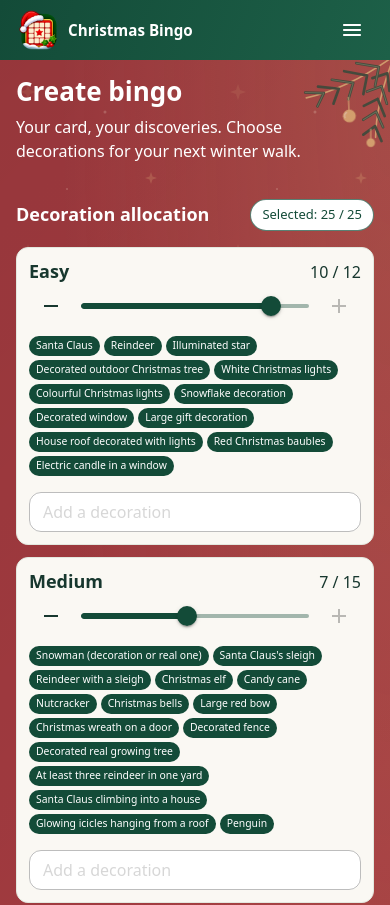
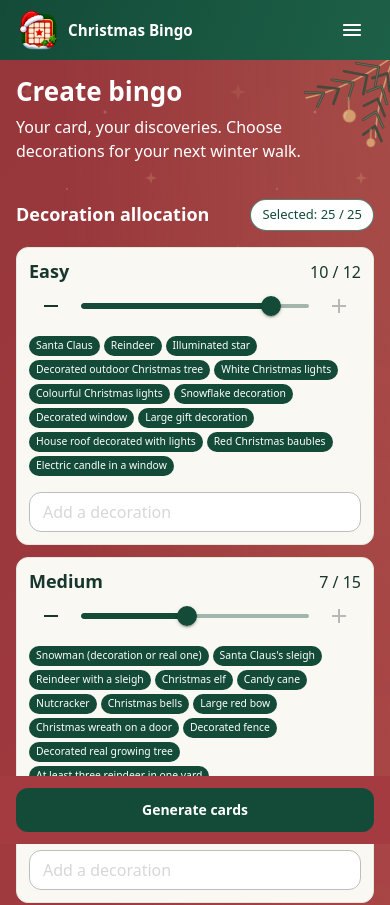
Before and after one commit to Greta741/ChristmasBingo, a React (Vite) app: page /#/create in a window 390 px wide. Shown: the top 905 px of the page. Built offline with nearby package versions, Linux system fonts and the light colour scheme.

Commit message:
sticky mobile generate

```diff
--- a/src/views/create/CreateView.tsx
+++ b/src/views/create/CreateView.tsx
@@ -41,6 +41,9 @@ const CreationSection = styled('section')(({ theme }) => ({
     'radial-gradient(ellipse at top right, rgba(239,207,140,0.13), transparent 60%), linear-gradient(135deg, rgba(0,0,0,0.08), transparent 55%)',
   color: theme.palette.secondary.contrastText,
   '& header .MuiTypography-root': { color: 'inherit' },
+  [theme.breakpoints.down('sm')]: {
+    backgroundImage: `linear-gradient(to top, ${theme.palette.secondary.main} 120px, transparent 280px), radial-gradient(ellipse at top right, rgba(239,207,140,0.13), transparent 60%), linear-gradient(135deg, rgba(0,0,0,0.08), transparent 55%)`,
+  },
 }))
 
 const CreationContent = styled('div')(({ theme }) => ({
@@ -65,6 +68,21 @@ const PlaceholderGrid = styled('div')(({ theme }) => ({
   },
 }))
 
+const GenerateBar = styled('div')(({ theme }) => ({
+  display: 'flex',
+  justifyContent: 'center',
+  padding: theme.spacing(0, 3, 3),
+  [theme.breakpoints.down('sm')]: {
+    position: 'sticky',
+    bottom: 0,
+    zIndex: 1,
+    padding: theme.spacing(1.5, 2),
+    paddingBottom: `max(${theme.spacing(1.5)}, env(safe-area-inset-bottom))`,
+    backgroundColor: theme.palette.secondary.main,
+    '& > button': { width: '100%', minWidth: 0 },
+  },
+}))
+
 export function CreateView() {
   const { t } = useTranslation()
   const [batchSize, setBatchSize] = useState(1)
@@ -84,17 +102,27 @@ export function CreateView() {
             <CreateActions
               batchSize={batchSize}
               onBatchSizeChange={setBatchSize}
-              onGenerate={() =>
+            />
+          </CreationContent>
+          <GenerateBar>
+            <Button
+              variant="contained"
+              color="primary"
+              sx={{ minWidth: 220 }}
+              onClick={() =>
                 previewRef.current?.scrollIntoView({
-                  behavior: window.matchMedia('(prefers-reduced-motion: reduce)')
-                    .matches
+                  behavior: window.matchMedia(
+                    '(prefers-reduced-motion: reduce)',
+                  ).matches
                     ? 'instant'
                     : 'smooth',
                   block: 'start',
                 })
               }
-            />
-          </CreationContent>
+            >
+              {t('allocation.generate')}
+            </Button>
+          </GenerateBar>
         </CreationSection>
         <PreviewArea ref={previewRef}>
           {Array.from({ length: batchSize }, (_, cardIndex) => (
--- a/src/views/create/components/CreateActions.tsx
+++ b/src/views/create/components/CreateActions.tsx
@@ -1,6 +1,5 @@
 import AddIcon from '@mui/icons-material/Add'
 import RemoveIcon from '@mui/icons-material/Remove'
-import Button from '@mui/material/Button'
 import IconButton from '@mui/material/IconButton'
 import InputBase from '@mui/material/InputBase'
 import Typography from '@mui/material/Typography'
@@ -46,25 +45,14 @@ const CountInput = styled(InputBase)(({ theme }) => ({
   },
 }))
 
-const GenerateButton = styled(Button)(({ theme }) => ({
-  minWidth: 220,
-  '&.Mui-disabled': {
-    backgroundColor: theme.palette.primary.main,
-    color: theme.palette.primary.contrastText,
-    opacity: 0.65,
-  },
-}))
-
 interface CreateActionsProps {
   batchSize: number
   onBatchSizeChange: (value: number) => void
-  onGenerate: () => void
 }
 
 export function CreateActions({
   batchSize,
   onBatchSizeChange,
-  onGenerate,
 }: CreateActionsProps) {
   const { t } = useTranslation()
   return (
@@ -112,9 +100,6 @@ export function CreateActions({
           <AddIcon />
         </IconButton>
       </CountStepper>
-      <GenerateButton variant="contained" color="primary" onClick={onGenerate}>
-        {t('allocation.generate')}
-      </GenerateButton>
     </ActionBar>
   )
 }
```
